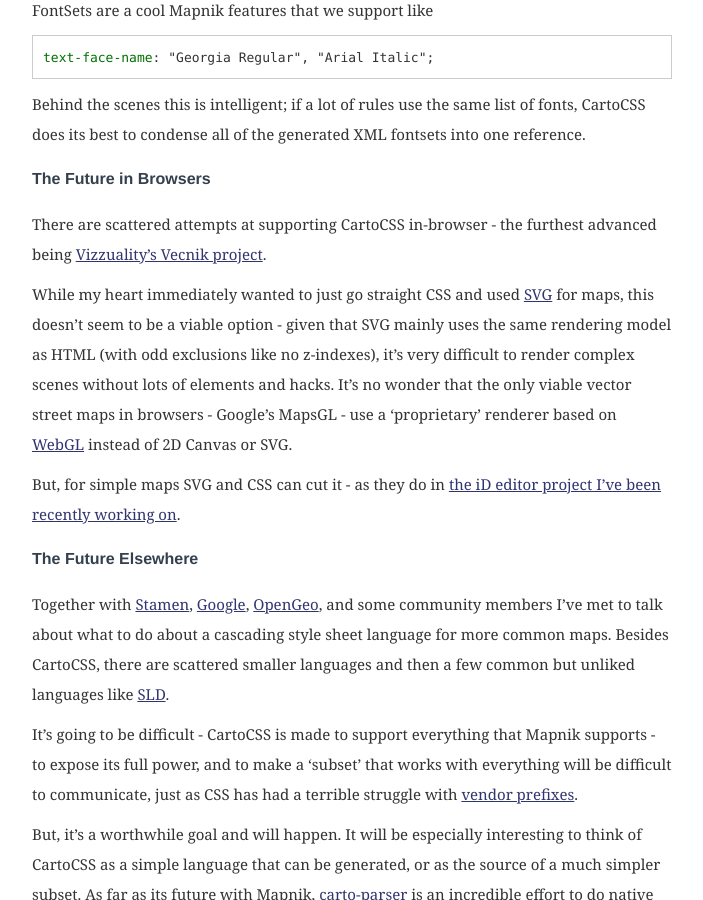
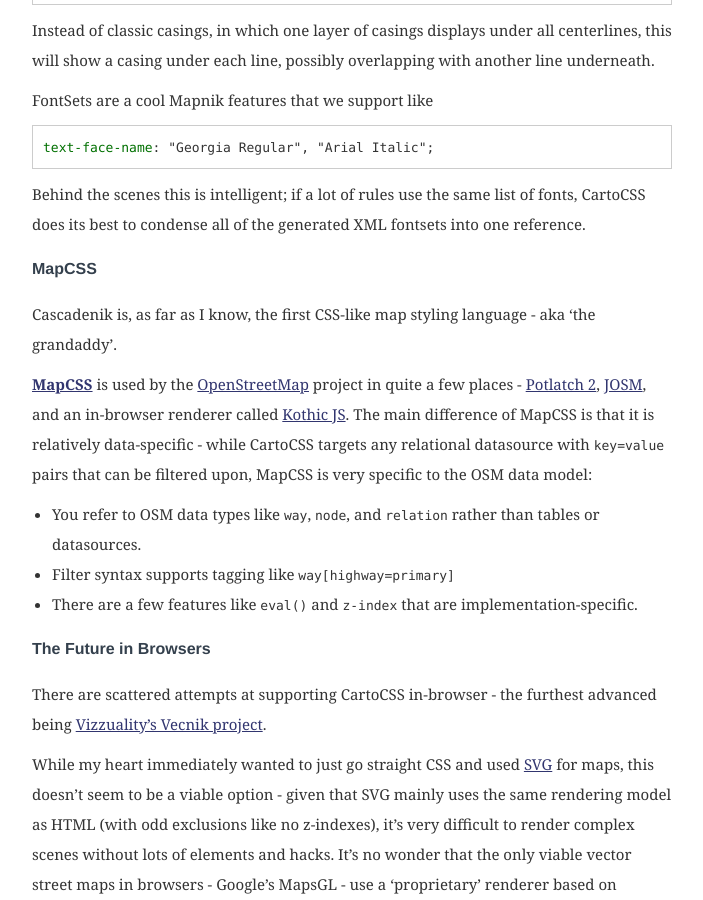
Before and after one commit to konklone/tmcw.github.com, a Jekyll site: the page built from _posts/2012-11-02-css-for-maps.md, in a window 1280 px wide and 900 px high, scrolled down 4818 px. Shown: the whole window, without its empty margins (288-991 px from the left). Built offline with Jekyll 4.4.1, drawn with Linux system fonts in a browser that asks for light colours; Markdown is read by kramdown in place of the engine named in the settings; comment, search, counter and statistics services are not loaded; some of the changed text lies outside the part shown.

Commit message:
Mention MapCSS

```diff
--- a/_posts/2012-11-02-css-for-maps.md
+++ b/_posts/2012-11-02-css-for-maps.md
@@ -116,7 +116,11 @@
 {% endhighlight %}
 
 The attachment syntax (stolen from CSS pseudo-elements) lets you say that
-'for this style I'm going to have multiples of a symbolizer'.
+'for this style I'm going to have multiples of a symbolizer'. Cacadenik
+approached this problem differently - you had `line-outline` and `line-inline` -
+like preset attachments that gave you a few bonus symbolizers for specific
+purposes. Cascadenik now supports attachments, so there's no real difference
+here.
 
 The idea of the painter's model not having a guaranteed order also affects
 how ordering in the language works:
@@ -229,6 +233,24 @@
 of fonts, CartoCSS does its best to condense all of the generated XML
 fontsets into one reference.
 
+## MapCSS
+
+Cascadenik is, as far as I know, the first CSS-like map styling language -
+aka 'the grandaddy'.
+
+**[MapCSS](http://wiki.openstreetmap.org/wiki/MapCSS)** is used by the
+[OpenStreetMap](http://www.openstreetmap.org/) project in quite a few places -
+[Potlatch 2](http://wiki.openstreetmap.org/wiki/Potlatch_2), [JOSM](http://josm.openstreetmap.de/),
+and an in-browser renderer called [Kothic JS](https://github.com/kothic/kothic-js).
+The main difference of MapCSS is that it is relatively data-specific -
+while CartoCSS targets any relational datasource with `key=value` pairs
+that can be filtered upon, MapCSS is very specific to the OSM data model:
+
+* You refer to OSM data types like `way`, `node`, and `relation` rather than
+  tables or datasources.
+* Filter syntax supports tagging like `way[highway=primary]`
+* There are a few features like `eval()` and `z-index` that are implementation-specific.
+
 ## The Future in Browsers
 
 There are scattered attempts at supporting CartoCSS in-browser - the furthest
```
